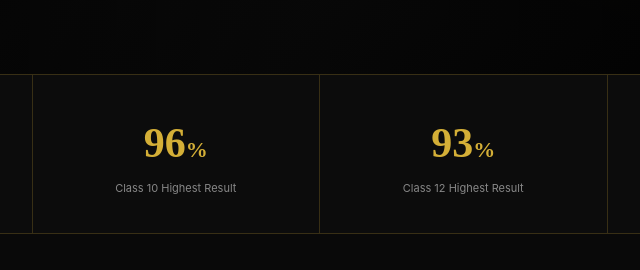
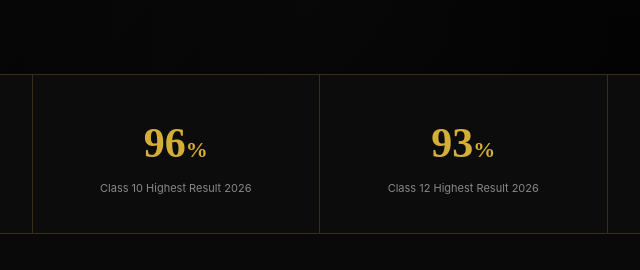
Before and after one commit to hemant-062008/Genius-360-academy, a plain HTML site: page index.html in a window 1280 px wide. Shown: the part 727-997 px from the top of the page, 320-960 px from the left. Drawn offline with Linux system fonts and the light colour scheme.

Commit message:
Update index.html

```diff
--- a/index.html
+++ b/index.html
@@ -123,12 +123,12 @@
 
             <div class="stat">
                 <strong>96<span>%</span></strong>
-                <p>Class 10 Highest Result</p>
+                <p>Class 10 Highest Result 2026</p>
             </div>
 
             <div class="stat">
                 <strong>93<span>%</span></strong>
-                <p>Class 12 Highest Result</p>
+                <p>Class 12 Highest Result 2026</p>
             </div>
 
             <div class="stat">
```
